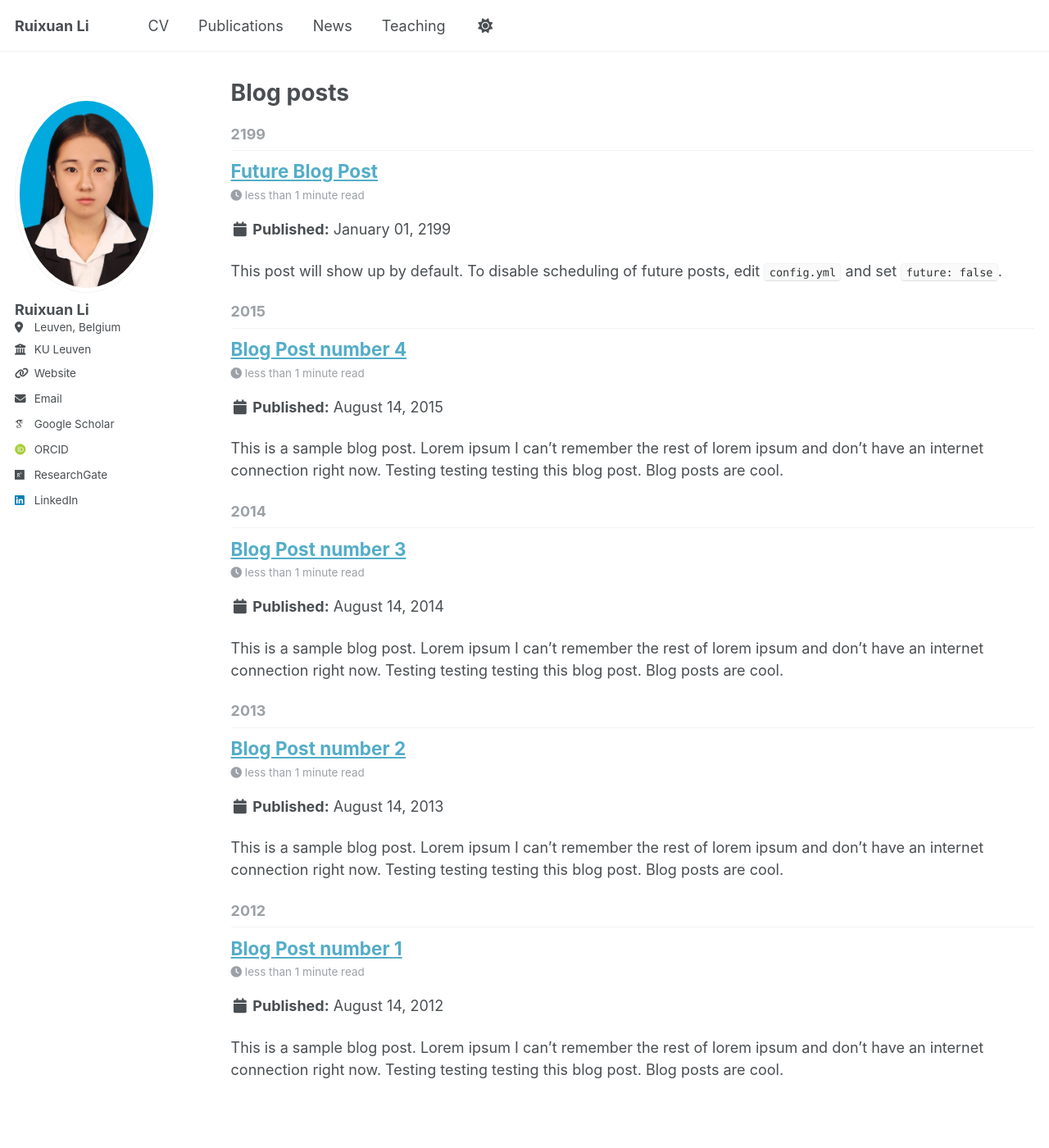
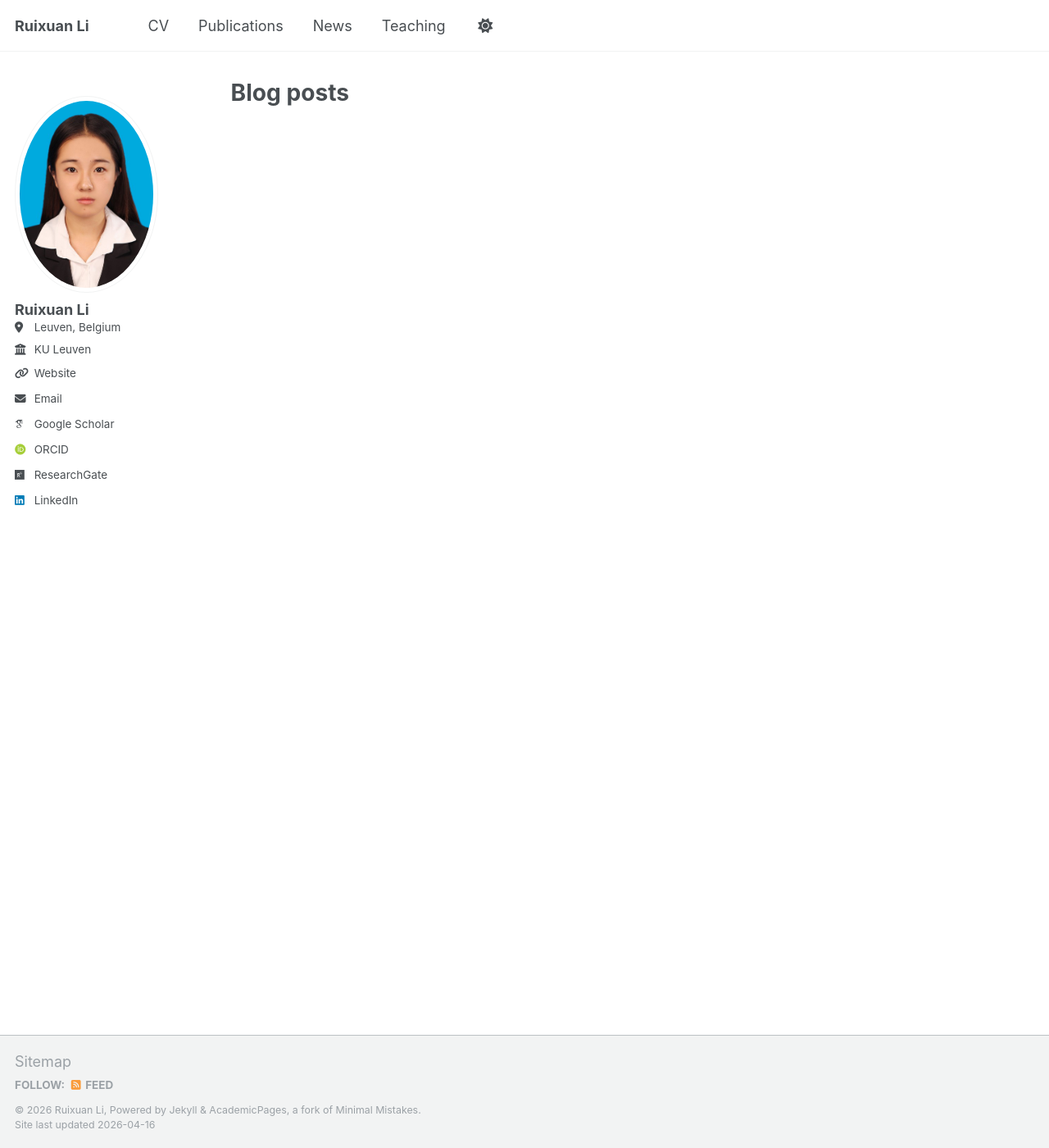
Before and after one commit to Li-Ruixuan/Li-Ruixuan.github.io, a Jekyll site: the page built from _pages/year-archive.html, in a window 1280 px wide and 1400 px high. Shown: the whole window at 82% size. Built offline with Jekyll 4.4.1, drawn with Linux system fonts in a browser that asks for light colours; some web fonts are replaced.

```diff
--- a/_posts/2012-08-14-blog-post-1.md
+++ /dev/null
@@ -1,20 +0,0 @@
----
-title: 'Blog Post number 1'
-date: 2012-08-14
-permalink: /posts/2012/08/blog-post-1/
-tags:
-  - cool posts
-  - category1
-  - category2
----
-
-This is a sample blog post. Lorem ipsum I can't remember the rest of lorem ipsum and don't have an internet connection right now. Testing testing testing this blog post. Blog posts are cool.
-
-Headings are cool
-======
-
-You can have many headings
-======
-
-Aren't headings cool?
-------
--- a/_posts/2013-08-14-blog-post-2.md
+++ /dev/null
@@ -1,20 +0,0 @@
----
-title: 'Blog Post number 2'
-date: 2013-08-14
-permalink: /posts/2013/08/blog-post-2/
-tags:
-  - cool posts
-  - category1
-  - category2
----
-
-This is a sample blog post. Lorem ipsum I can't remember the rest of lorem ipsum and don't have an internet connection right now. Testing testing testing this blog post. Blog posts are cool.
-
-Headings are cool
-======
-
-You can have many headings
-======
-
-Aren't headings cool?
-------
--- a/_posts/2014-08-14-blog-post-3.md
+++ /dev/null
@@ -1,20 +0,0 @@
----
-title: 'Blog Post number 3'
-date: 2014-08-14
-permalink: /posts/2014/08/blog-post-3/
-tags:
-  - cool posts
-  - category1
-  - category2
----
-
-This is a sample blog post. Lorem ipsum I can't remember the rest of lorem ipsum and don't have an internet connection right now. Testing testing testing this blog post. Blog posts are cool.
-
-Headings are cool
-======
-
-You can have many headings
-======
-
-Aren't headings cool?
-------
--- a/_posts/2199-01-01-future-post.md
+++ /dev/null
@@ -1,11 +0,0 @@
----
-title: 'Future Blog Post'
-date: 2199-01-01
-permalink: /posts/2012/08/blog-post-4/
-tags:
-  - cool posts
-  - category1
-  - category2
----
-
-This post will show up by default. To disable scheduling of future posts, edit `config.yml` and set `future: false`.
```
Also changed, not shown: _pages/teaching.html (+15 -3 lines), _pages/teaching.md (deleted, +0 -30 lines), _portfolio/portfolio-1.md (deleted, +0 -7 lines), _portfolio/portfolio-2.html (deleted, +0 -7 lines), _posts/2015-08-14-blog-post-4.md (deleted, +0 -20 lines), _pages/news.html (renamed from _pages/news.md).
